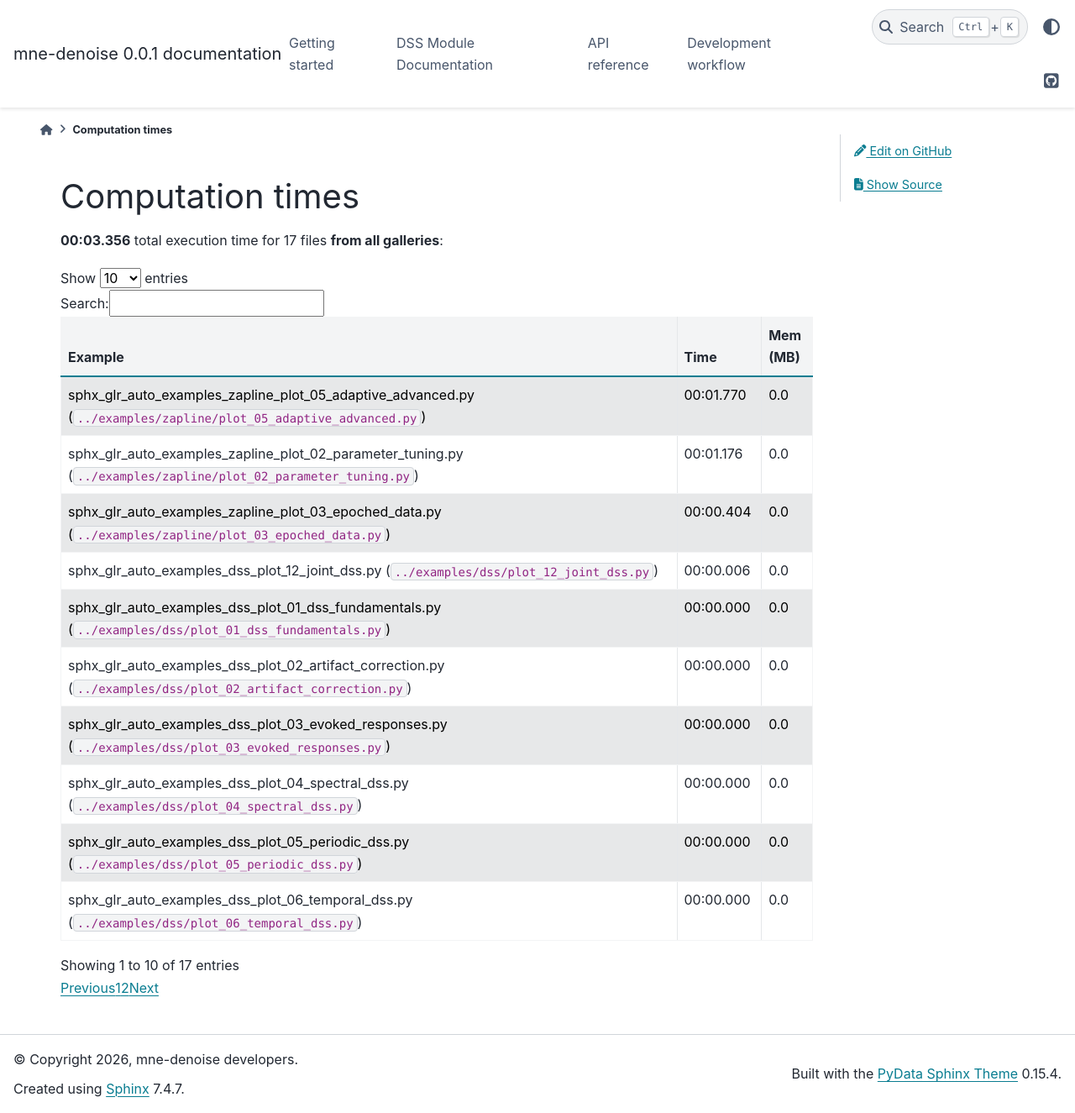
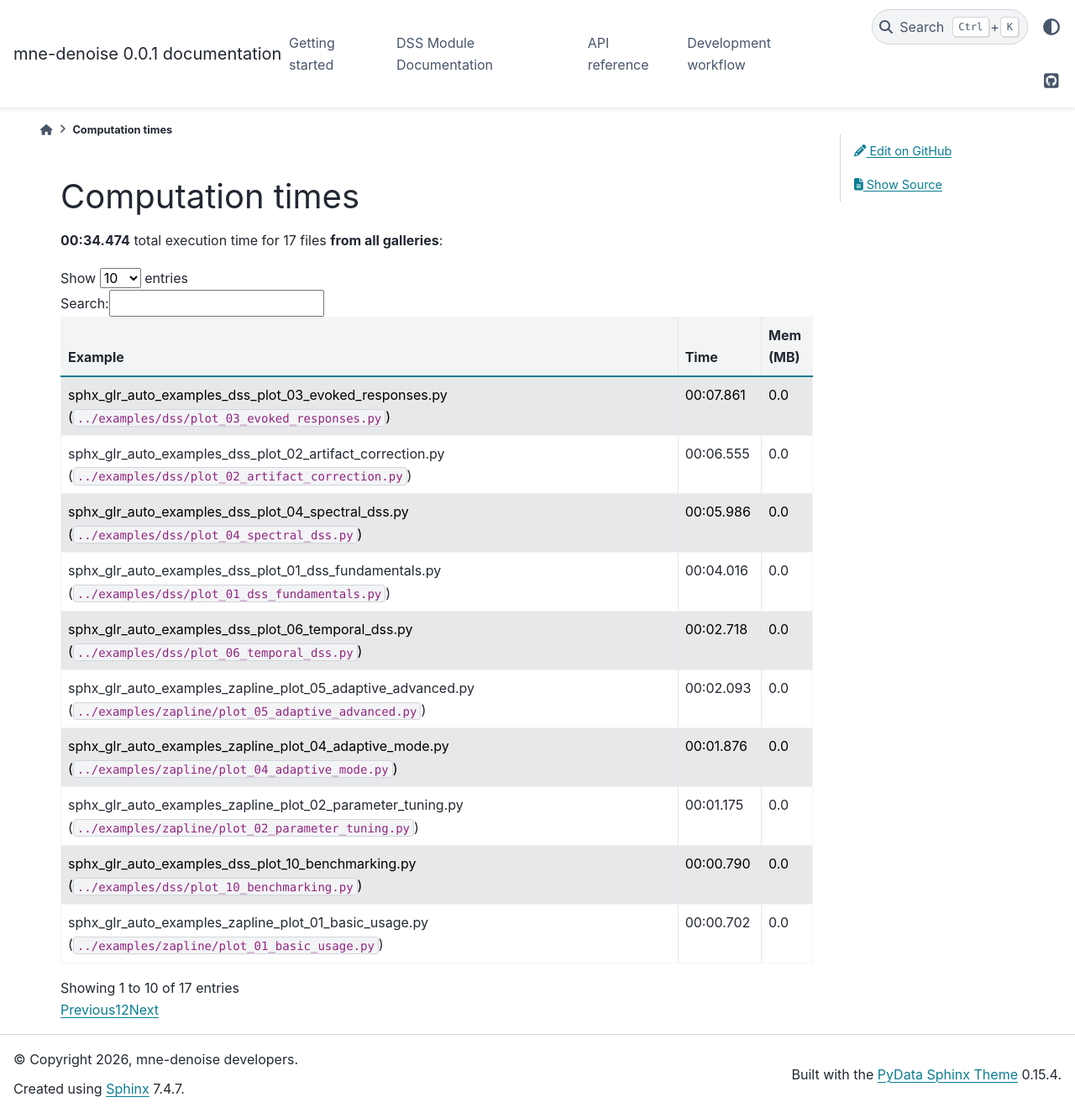
Before and after one commit to BabaSanfour/mne-denoise, a Sphinx documentation site: the page built from docs/sg_execution_times.rst, in a window 1280 px wide and 1325 px high. Shown: the whole window at 84% size. Built offline with Sphinx 7.4.7 and the PyData theme 0.15.4, drawn with Linux system fonts in a browser that asks for light colours; pages that are not in the unit, such as notebooks, are missing from menus; a script that is not in the unit is left out.

Commit message:
minor fixes

```diff
--- a/docs/sg_execution_times.rst
+++ b/docs/sg_execution_times.rst
@@ -6,7 +6,7 @@
 
 Computation times
 =================
-**00:03.356** total execution time for 17 files **from all galleries**:
+**00:34.474** total execution time for 17 files **from all galleries**:
 
 .. container::
 
@@ -32,34 +32,43 @@ Computation times
    * - Example
      - Time
      - Mem (MB)
+   * - :ref:`sphx_glr_auto_examples_dss_plot_03_evoked_responses.py` (``../examples/dss/plot_03_evoked_responses.py``)
+     - 00:07.861
+     - 0.0
+   * - :ref:`sphx_glr_auto_examples_dss_plot_02_artifact_correction.py` (``../examples/dss/plot_02_artifact_correction.py``)
+     - 00:06.555
+     - 0.0
+   * - :ref:`sphx_glr_auto_examples_dss_plot_04_spectral_dss.py` (``../examples/dss/plot_04_spectral_dss.py``)
+     - 00:05.986
+     - 0.0
+   * - :ref:`sphx_glr_auto_examples_dss_plot_01_dss_fundamentals.py` (``../examples/dss/plot_01_dss_fundamentals.py``)
+     - 00:04.016
+     - 0.0
+   * - :ref:`sphx_glr_auto_examples_dss_plot_06_temporal_dss.py` (``../examples/dss/plot_06_temporal_dss.py``)
+     - 00:02.718
+     - 0.0
    * - :ref:`sphx_glr_auto_examples_zapline_plot_05_adaptive_advanced.py` (``../examples/zapline/plot_05_adaptive_advanced.py``)
-     - 00:01.770
+     - 00:02.093
+     - 0.0
+   * - :ref:`sphx_glr_auto_examples_zapline_plot_04_adaptive_mode.py` (``../examples/zapline/plot_04_adaptive_mode.py``)
+     - 00:01.876
      - 0.0
    * - :ref:`sphx_glr_auto_examples_zapline_plot_02_parameter_tuning.py` (``../examples/zapline/plot_02_parameter_tuning.py``)
-     - 00:01.176
+     - 00:01.175
+     - 0.0
+   * - :ref:`sphx_glr_auto_examples_dss_plot_10_benchmarking.py` (``../examples/dss/plot_10_benchmarking.py``)
+     - 00:00.790
+     - 0.0
+   * - :ref:`sphx_glr_auto_examples_zapline_plot_01_basic_usage.py` (``../examples/zapline/plot_01_basic_usage.py``)
+     - 00:00.702
+     - 0.0
+   * - :ref:`sphx_glr_auto_examples_dss_plot_12_joint_dss.py` (``../examples/dss/plot_12_joint_dss.py``)
+     - 00:00.379
      - 0.0
    * - :ref:`sphx_glr_auto_examples_zapline_plot_03_epoched_data.py` (``../examples/zapline/plot_03_epoched_data.py``)
-     - 00:00.404
-     - 0.0
-   * - :ref:`sphx_glr_auto_examples_dss_plot_12_joint_dss.py` (``../examples/dss/plot_12_joint_dss.py``)
-     - 00:00.006
-     - 0.0
-   * - :ref:`sphx_glr_auto_examples_dss_plot_01_dss_fundamentals.py` (``../examples/dss/plot_01_dss_fundamentals.py``)
-     - 00:00.000
-     - 0.0
-   * - :ref:`sphx_glr_auto_examples_dss_plot_02_artifact_correction.py` (``../examples/dss/plot_02_artifact_correction.py``)
-     - 00:00.000
-     - 0.0
-   * - :ref:`sphx_glr_auto_examples_dss_plot_03_evoked_responses.py` (``../examples/dss/plot_03_evoked_responses.py``)
-     - 00:00.000
-     - 0.0
-   * - :ref:`sphx_glr_auto_examples_dss_plot_04_spectral_dss.py` (``../examples/dss/plot_04_spectral_dss.py``)
-     - 00:00.000
+     - 00:00.322
      - 0.0
    * - :ref:`sphx_glr_auto_examples_dss_plot_05_periodic_dss.py` (``../examples/dss/plot_05_periodic_dss.py``)
-     - 00:00.000
-     - 0.0
-   * - :ref:`sphx_glr_auto_examples_dss_plot_06_temporal_dss.py` (``../examples/dss/plot_06_temporal_dss.py``)
      - 00:00.000
      - 0.0
    * - :ref:`sphx_glr_auto_examples_dss_plot_07_spectrogram_dss.py` (``../examples/dss/plot_07_spectrogram_dss.py``)
@@ -71,15 +80,6 @@ Computation times
    * - :ref:`sphx_glr_auto_examples_dss_plot_09_custom_bias.py` (``../examples/dss/plot_09_custom_bias.py``)
      - 00:00.000
      - 0.0
-   * - :ref:`sphx_glr_auto_examples_dss_plot_10_benchmarking.py` (``../examples/dss/plot_10_benchmarking.py``)
-     - 00:00.000
-     - 0.0
    * - :ref:`sphx_glr_auto_examples_dss_plot_11_wiener_masking.py` (``../examples/dss/plot_11_wiener_masking.py``)
      - 00:00.000
      - 0.0
-   * - :ref:`sphx_glr_auto_examples_zapline_plot_01_basic_usage.py` (``../examples/zapline/plot_01_basic_usage.py``)
-     - 00:00.000
-     - 0.0
-   * - :ref:`sphx_glr_auto_examples_zapline_plot_04_adaptive_mode.py` (``../examples/zapline/plot_04_adaptive_mode.py``)
-     - 00:00.000
-     - 0.0
```
Also changed, not shown: CONTRIBUTING.md (line endings or trailing spaces), 7 other files.
